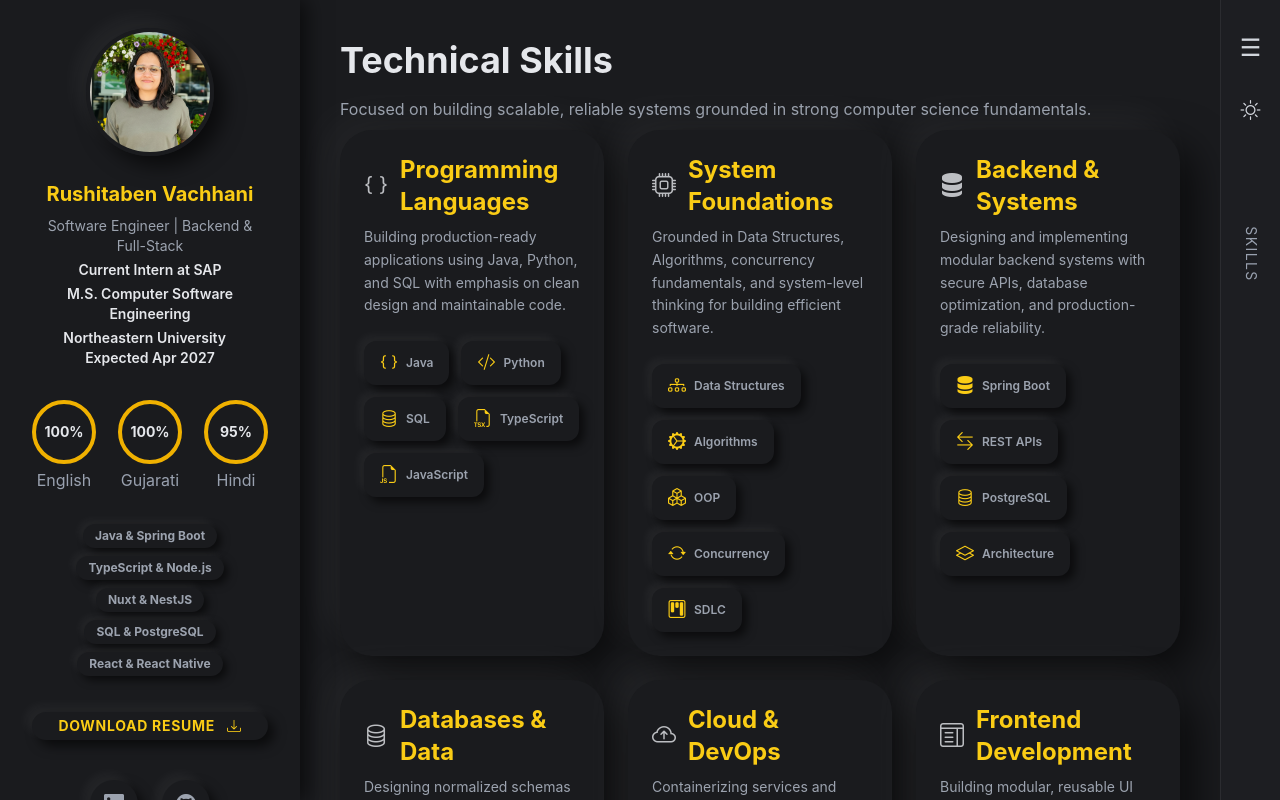
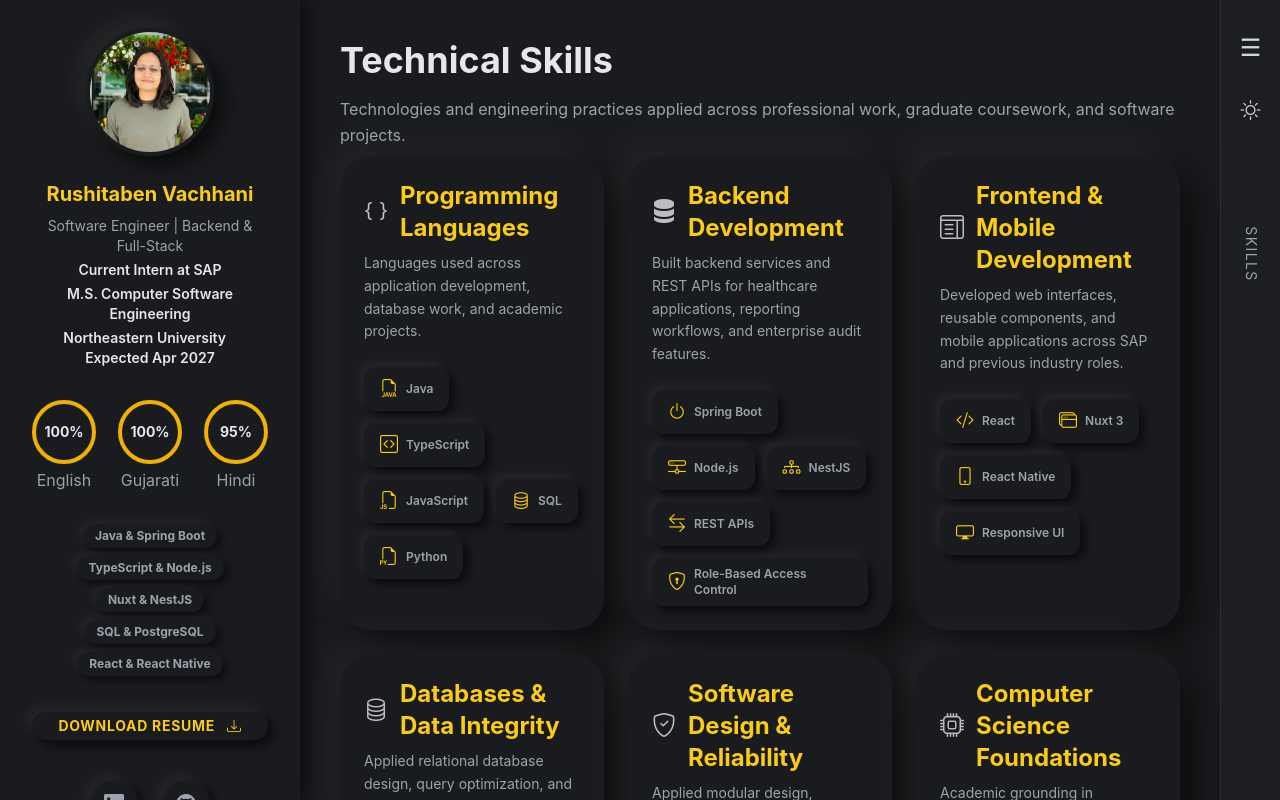
Before and after one commit to rushita-vachhani/resume, a Next.js app: page /skills in a window 1280 px wide. Built offline with nearby package versions, Linux system fonts and the light colour scheme.

Commit message:
Revise Education and Skills components for improved clarity; update descriptions and enhance technical skills representation.

```diff
--- a/src/app/education/page.tsx
+++ b/src/app/education/page.tsx
@@ -9,7 +9,7 @@ export default function EducationPage() {
           Education
         </h1>
         <p className="text-text-secondary text-md">
-          My academic journey reflects a continuous process of learning, exploration, and applying theory to real-world software systems.
+          Academic preparation in software engineering, algorithms, database systems, and application development.
         </p>
       </header>
 
--- a/src/app/skills/page.tsx
+++ b/src/app/skills/page.tsx
@@ -9,7 +9,7 @@ export default function SkillsPage() {
           Technical Skills
         </h1>
         <p className="text-text-secondary text-md leading-relaxed">
-          Focused on building scalable, reliable systems grounded in strong computer science fundamentals.
+          Technologies and engineering practices applied across professional work, graduate coursework, and software projects.
         </p>
       </header>
 
@@ -18,83 +18,104 @@ export default function SkillsPage() {
         <SkillSection
           title="Programming Languages"
           icon="bi-braces"
-          description="Building production-ready applications using Java, Python, and SQL with emphasis on clean design and maintainable code."
+          description="Languages used across application development, database work, and academic projects."
           skills={[
-            { name: "Java", level: 85, icon: "bi-braces" },
-            { name: "Python", level: 85, icon: "bi-code-slash" },
+            { name: "Java", level: 85, icon: "bi-filetype-java" },
+            { name: "TypeScript", level: 90, icon: "bi-code-square" },
+            { name: "JavaScript", level: 90, icon: "bi-filetype-js" },
             { name: "SQL", level: 80, icon: "bi-database" },
-            { name: "TypeScript", level: 90, icon: "bi-filetype-tsx" },
-            { name: "JavaScript", level: 90, icon: "bi-filetype-js" },
+            { name: "Python", level: 85, icon: "bi-filetype-py" },
           ]}
         />
 
         <SkillSection
-          title="System Foundations"
-          icon="bi-cpu"
-          description="Grounded in Data Structures, Algorithms, concurrency fundamentals, and system-level thinking for building efficient software."
+          title="Backend Development"
+          icon="bi-server"
+          description="Built backend services and REST APIs for healthcare applications, reporting workflows, and enterprise audit features."
           skills={[
-            { name: "Data Structures", level: 85, icon: "bi-diagram-3" },
-            { name: "Algorithms", level: 85, icon: "bi-gear-wide-connected" },
-            { name: "OOP", level: 80, icon: "bi-boxes" },
-            { name: "Concurrency", level: 90, icon: "bi-arrow-repeat" },
-            { name: "SDLC", level: 80, icon: "bi-kanban" },
+            { name: "Spring Boot", level: 85, icon: "bi-power" },
+            { name: "Node.js", level: 90, icon: "bi-hdd-network" },
+            { name: "NestJS", level: 90, icon: "bi-diagram-3" },
+            { name: "REST APIs", level: 85, icon: "bi-arrow-left-right" },
+            { name: "Role-Based Access Control", level: 80, icon: "bi-shield-lock" },
           ]}
         />
 
         <SkillSection
-          title="Backend & Systems"
-          icon="bi-server"
-          description="Designing and implementing modular backend systems with secure APIs, database optimization, and production-grade reliability."
+          title="Frontend & Mobile Development"
+          icon="bi-layout-text-window"
+          description="Developed web interfaces, reusable components, and mobile applications across SAP and previous industry roles."
           skills={[
-            { name: "Spring Boot", level: 85, icon: "bi-server" },
-            { name: "REST APIs", level: 85, icon: "bi-arrow-left-right" },
-            { name: "PostgreSQL", level: 80, icon: "bi-database" },
-            { name: "Architecture", level: 90, icon: "bi-layers" },
+            { name: "React", level: 80, icon: "bi-code-slash" },
+            { name: "Nuxt 3", level: 70, icon: "bi-window-stack" },
+            { name: "React Native", level: 70, icon: "bi-phone" },
+            { name: "Responsive UI", level: 75, icon: "bi-display" },
           ]}
         />
 
         <SkillSection
-          title="Databases & Data"
+          title="Databases & Data Integrity"
           icon="bi-database"
-          description="Designing normalized schemas and optimizing SQL queries to ensure data integrity and performance."
+          description="Applied relational database design, query optimization, and concurrency concepts in projects and database teaching."
           skills={[
-            { name: "SQL Optimization", level: 90, icon: "bi-speedometer2" },
-            { name: "Normalization", level: 85, icon: "bi-diagram-2" },
-            { name: "Transactions", level: 90, icon: "bi-arrow-repeat" },
+            { name: "PostgreSQL", level: 90, icon: "bi-database" },
+            { name: "Oracle SQL", level: 85, icon: "bi-database-fill" },
+            { name: "PL/SQL", level: 85, icon: "bi-filetype-sql" },
+            { name: "Schema Design", level: 85, icon: "bi-diagram-3" },
+            { name: "Indexing", level: 85, icon: "bi-list-ol" },
+            { name: "Transactions", level: 90, icon: "bi-arrow-left-right" },
           ]}
         />
 
         <SkillSection
-          title="Cloud & DevOps"
-          icon="bi-cloud-arrow-up"
-          description="Containerizing services and deploying cloud-ready systems using Docker and AWS fundamentals."
+          title="Software Design & Reliability"
+          icon="bi-shield-check"
+          description="Applied modular design, reusable components, production debugging, and concurrency controls to improve maintainability and reliability."
           skills={[
-            { name: "Docker", level: 80, icon: "bi-box-seam" },
-            { name: "AWS", level: 70, icon: "bi-cloud" },
-            { name: "CI/CD", level: 75, icon: "bi-arrow-repeat" },
-            { name: "Git", level: 70, icon: "bi-git" },
+            { name: "Modular Design", level: 85, icon: "bi-boxes" },
+            { name: "Reusable Components", level: 85, icon: "bi-puzzle" },
+            { name: "Debugging", level: 80, icon: "bi-bug" },
+            { name: "Logging & Monitoring", level: 90, icon: "bi-activity" },
+            { name: "Optimistic Locking", level: 80, icon: "bi-lock" },
           ]}
         />
 
         <SkillSection
-          title="Frontend Development"
-          icon="bi-layout-text-window"
-          description="Building modular, reusable UI components with focus on performance and maintainability."
+          title="Computer Science Foundations"
+          icon="bi-cpu"
+          description="Academic grounding in algorithms, object-oriented design, operating systems, and database concurrency."
           skills={[
-            { name: "React", level: 80, icon: "bi-code-slash" },
-            { name: "Next.js", level: 70, icon: "bi-window" },
-            { name: "Responsive UI", level: 75, icon: "bi-phone" },
+            { name: "Data Structures", level: 80, icon: "bi-diagram-3" },
+            { name: "Algorithms", level: 70, icon: "bi-signpost-split" },
+            { name: "OOP", level: 75, icon: "bi-box" },
+            { name: "Operating Systems", level: 70, icon: "bi-pc-display" },
+            { name: "Concurrency Fundamentals", level: 70, icon: "bi-shuffle" },
           ]}
         />
 
         <SkillSection
-          title="Data & Machine Learning"
+          title="Development Tools & Cloud Fundamentals"
+          icon="bi-tools"
+          description="Development tools and foundational cloud knowledge supporting coursework and software projects."
+          skills={[
+            { name: "Git", level: 80, icon: "bi-git" },
+            { name: "Linux", level: 70, icon: "bi-terminal" },
+            { name: "Docker", level: 75, icon: "bi-box-seam" },
+            { name: "AWS", level: 75, icon: "bi-cloud" },
+            { name: "CI/CD Fundamentals", level: 75, icon: "bi-arrow-repeat" },
+          ]}
+        />
+
+        <SkillSection
+          title="Machine Learning & Data Analysis"
           icon="bi-bar-chart-line"
-          description="Implementing end-to-end data pipelines and applying ML fundamentals for analytics-driven applications."
+          description="Built an academic churn prediction pipeline with preprocessing, feature engineering, and model evaluation."
           skills={[
-            { name: "Pandas", level: 80, icon: "bi-table" },
-            { name: "Scikit-Learn", level: 70, icon: "bi-cpu" },
+            { name: "scikit-learn", level: 80, icon: "bi-cpu" },
+            { name: "Logistic Regression", level: 70, icon: "bi-graph-up" },
+            { name: "Random Forest", level: 75, icon: "bi-tree" },
             { name: "Feature Engineering", level: 75, icon: "bi-sliders" },
+            { name: "Model Evaluation", level: 75, icon: "bi-clipboard-check" },
           ]}
         />
       </div>
```
